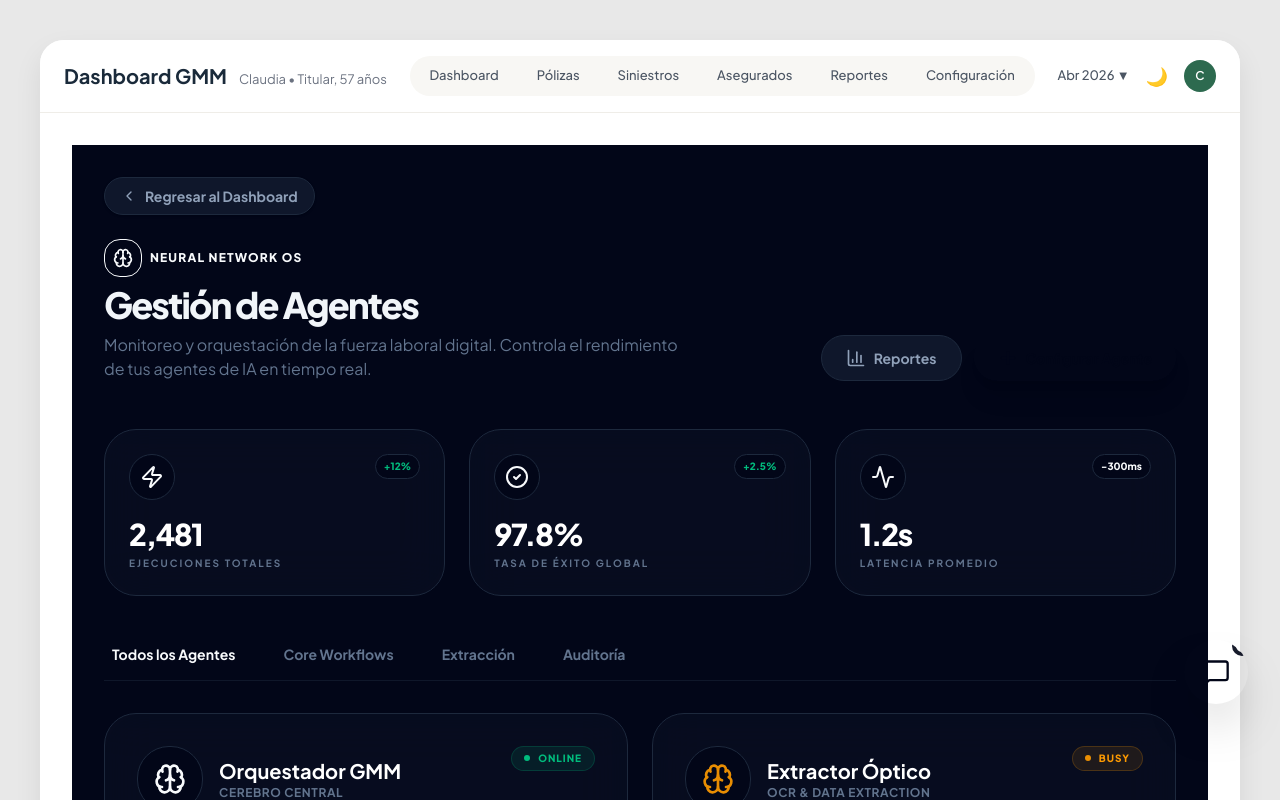
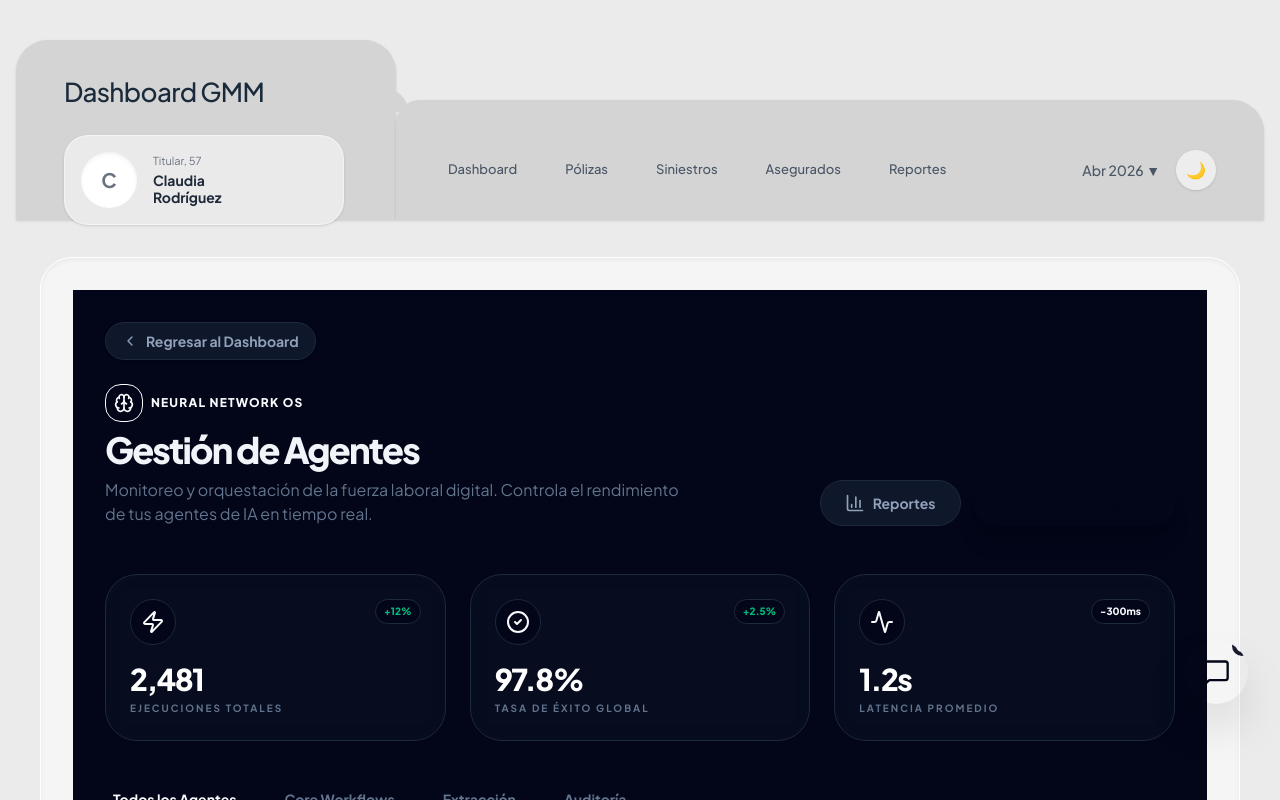
Before and after one commit to pedroadolf/Gastos-medicos, a Next.js app in the folder apps/web/: page /agentes in a window 1280 px wide. Shown: the top 800 px of the page. Built offline with nearby package versions, Linux system fonts and the light colour scheme.

Commit message:
Rediseño de secciones Estado Financiero y Operaciones con barras agrupadas, FunnelChart y estilo folder refinado

```diff
--- a/apps/web/src/app/(auth)/layout.tsx
+++ b/apps/web/src/app/(auth)/layout.tsx
@@ -5,58 +5,8 @@ import { useState, useEffect } from 'react';
 import { usePathname } from 'next/navigation';
 import { Copilot } from "@/components/layout/Copilot";
 
-function FolderCeja({ theme, toggleTheme }: { theme: string, toggleTheme: () => void }) {
+export default function DashboardLayout({ children }: { children: React.ReactNode }) {
   const pathname = usePathname();
-
-  return (
-    <div className="flex flex-wrap md:flex-nowrap justify-between items-center px-6 py-4 bg-white dark:bg-[#1E293B] border-b border-[#EFEDE8] dark:border-slate-700/50 gap-4">
-      {/* Izquierda */}
-      <div className="flex items-baseline gap-3">
-        <h1 className="text-[20px] font-bold text-[#1A2A3A] dark:text-white m-0">Dashboard GMM</h1>
-        <span className="text-[13px] text-[#6B7280] dark:text-slate-400">Claudia • Titular, 57 años</span>
-      </div>
-
-      {/* Centro: Menú Pills */}
-      <div className="flex-1 flex justify-center order-3 md:order-none w-full md:w-auto">
-        <nav className="flex gap-1.5 bg-[#F8F7F4] dark:bg-slate-800 p-1 rounded-[48px]">
-          {[
-            { name: 'Dashboard', path: '/dashboard' },
-            { name: 'Pólizas', path: '/polizas' },
-            { name: 'Siniestros', path: '/tramites' },
-            { name: 'Asegurados', path: '/asegurados' },
-            { name: 'Reportes', path: '/reportes' },
-            { name: 'Configuración', path: '/configuracion' },
-          ].map(item => (
-            <Link
-              key={item.name}
-              href={item.path}
-              className={`px-4 py-1.5 rounded-[40px] text-[13px] font-medium transition-all ${
-                pathname === item.path || (pathname === '/' && item.path === '/dashboard')
-                  ? 'bg-[#2D6A4F] text-white'
-                  : 'text-[#4B5563] dark:text-slate-300 hover:bg-[#E5E7EB] dark:hover:bg-slate-700'
-              }`}
-            >
-              {item.name}
-            </Link>
-          ))}
-        </nav>
-      </div>
-
-      {/* Derecha */}
-      <div className="flex items-center gap-3">
-        <span className="text-[13px] text-[#4B5563] dark:text-slate-300 cursor-pointer font-medium">Abr 2026 ▼</span>
-        <button onClick={toggleTheme} className="bg-transparent border-none text-[18px] cursor-pointer p-1">
-          {theme === 'light' ? '🌙' : '☀️'}
-        </button>
-        <div className="w-8 h-8 bg-[#2D6A4F] rounded-full flex items-center justify-center text-white text-[12px] font-semibold">
-          C
-        </div>
-      </div>
-    </div>
-  );
-}
-
-export default function DashboardLayout({ children }: { children: React.ReactNode }) {
   const [theme, setTheme] = useState('light');
 
   useEffect(() => {
@@ -73,18 +23,75 @@ export default function DashboardLayout({ children }: { children: React.ReactNod
   };
 
   return (
-    <div className={`min-h-screen bg-gmm-bg flex justify-center items-start pt-10 pb-10 px-4 font-plus-jakarta selection:bg-gmm-accent/30 selection:text-white transition-all duration-500`}>
+    <div className={`min-h-screen bg-[#EBEBEB] flex justify-center items-start py-10 px-4 font-plus-jakarta`}>
 
-       {/* El Folder Contenedor Principal */}
-       <div className="w-full max-w-[1200px] bg-white dark:bg-[#1E293B] rounded-[24px] shadow-[0px_12px_28px_rgba(0,0,0,0.08)] overflow-hidden flex flex-col">
+       <div className="w-full max-w-[1300px] relative">
 
-           <FolderCeja theme={theme} toggleTheme={toggleTheme} />
+          {/* FOLDER SHAPE BACKGROUND */}
+          <div className="absolute top-0 left-0 w-[380px] h-[180px] bg-[#D4D4D4] rounded-t-[32px] shadow-sm"></div>
+          <div className="absolute top-[60px] left-[380px] right-0 h-[120px] bg-[#D4D4D4] rounded-tr-[32px] rounded-tl-[24px] shadow-sm">
+             {/* Smooth inverse curve */}
+             <div className="absolute top-0 -left-[24px] w-[24px] h-[24px] bg-transparent" style={{ borderTopRightRadius: '24px', boxShadow: '12px -12px 0 0 #D4D4D4' }}></div>
+          </div>
 
-           <div className="p-6 md:p-8">
-              <div className="animate-in fade-in slide-in-from-bottom-2 duration-700">
-                {children}
+          {/* CONTENT LAYER */}
+          <div className="relative z-10 pt-[24px] px-6">
+
+              {/* HEADER ROW */}
+              <div className="flex flex-col md:flex-row">
+
+                 {/* Left Tab Content */}
+                 <div className="w-full md:w-[340px] pl-6 pt-2">
+                    <h1 className="text-[26px] font-medium text-[#1A2A3A] tracking-tight mb-6">Dashboard GMM</h1>
+
+                    {/* User Profile Card */}
+                    <div className="bg-[#EAEAEA] rounded-[24px] p-4 flex items-center gap-4 shadow-sm border border-white/50 w-[280px]">
+                       <div className="w-14 h-14 rounded-full overflow-hidden bg-white flex items-center justify-center font-bold text-xl text-gray-500 shadow-inner">
+                          C
+                       </div>
+                       <div>
+                          <p className="text-[11px] text-gray-500 mb-0.5">Titular, 57</p>
+                          <h2 className="text-sm font-bold text-gray-800 leading-tight">Claudia<br/>Rodríguez</h2>
+                       </div>
+                    </div>
+                 </div>
+
+                 {/* Right Area (Pills Menu) */}
+                 <div className="flex-1 md:pl-12 pt-[50px] flex justify-between items-center pr-6">
+                    <nav className="flex gap-2">
+                      {[
+                        { name: 'Dashboard', path: '/dashboard' },
+                        { name: 'Pólizas', path: '/polizas' },
+                        { name: 'Siniestros', path: '/tramites' },
+                        { name: 'Asegurados', path: '/asegurados' },
+                        { name: 'Reportes', path: '/reportes' },
+                      ].map(item => {
+                        const isActive = pathname === item.path || (pathname === '/' && item.path === '/dashboard');
+                        return (
+                          <Link key={item.name} href={item.path}
+                                className={`px-5 py-2.5 rounded-full text-[13px] font-medium transition-all flex items-center gap-2
+                                ${isActive ? 'bg-white shadow-sm text-gray-800' : 'text-gray-600 hover:bg-white/40'}`}>
+                            {item.name}
+                          </Link>
+                        )
+                      })}
+                    </nav>
+
+                    <div className="flex items-center gap-4">
+                       <span className="text-sm text-gray-600 font-medium cursor-pointer">Abr 2026 ▼</span>
+                       <button onClick={toggleTheme} className="w-10 h-10 rounded-full bg-white/60 hover:bg-white shadow-sm flex items-center justify-center text-gray-600 transition-all">🌙</button>
+                    </div>
+                 </div>
               </div>
-           </div>
+
+              {/* INNER CANVAS */}
+              <div className="mt-8 bg-[#F5F5F5] rounded-[32px] p-8 shadow-inner min-h-[700px] border border-white">
+                 <div className="animate-in fade-in slide-in-from-bottom-2 duration-700">
+                    {children}
+                 </div>
+              </div>
+
+          </div>
        </div>
 
        <Copilot />
--- a/apps/web/src/app/globals.css
+++ b/apps/web/src/app/globals.css
@@ -75,8 +75,10 @@
 
 @layer utilities {
   .gmm-box {
-    @apply bg-gmm-card border border-gmm-border rounded-[16px];
-    box-shadow: var(--gmm-shadow);
+    background-color: #FFFFFF;
+    border-radius: 16px;
+    border: 1px solid #E8E8E8;
+    box-shadow: 0 2px 8px rgba(0,0,0,0.04);
   }
 
   /* GMM Pill Card — Ultra-rounded "Sticker" style */
--- a/apps/web/src/components/dashboard/ClaimsKanban.tsx
+++ b/apps/web/src/components/dashboard/ClaimsKanban.tsx
@@ -90,11 +90,11 @@ export function ClaimsKanban() {
 
             <div className="flex flex-col gap-3">
               {col.claims.length > 0 ? (
-                col.claims.map((claim) => (
+                col.claims.map((claim, index) => (
                   <motion.div
                     key={claim.id}
                     layoutId={claim.id}
-                    className="p-4 gmm-box hover:border-gmm-text transition-colors"
+                    className={`p-4 gmm-box hover:border-gmm-text transition-colors ${index % 2 === 0 ? 'bg-[#FFFFFF]' : 'bg-[#FAFAFA]'}`}
                   >
                     <div className="flex justify-between items-start mb-3">
                       <div>
```
Also changed, not shown: apps/web/src/app/(auth)/dashboard/page.tsx (+44 -12 lines), apps/web/src/components/dashboard/EventMonitorCard.tsx (+11 -11 lines).
